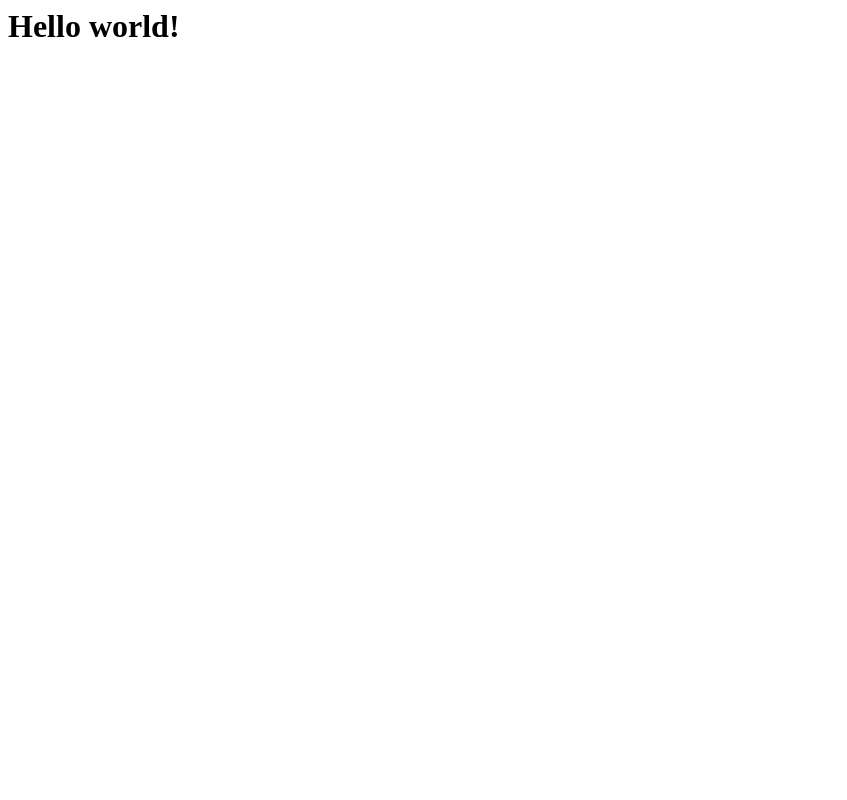
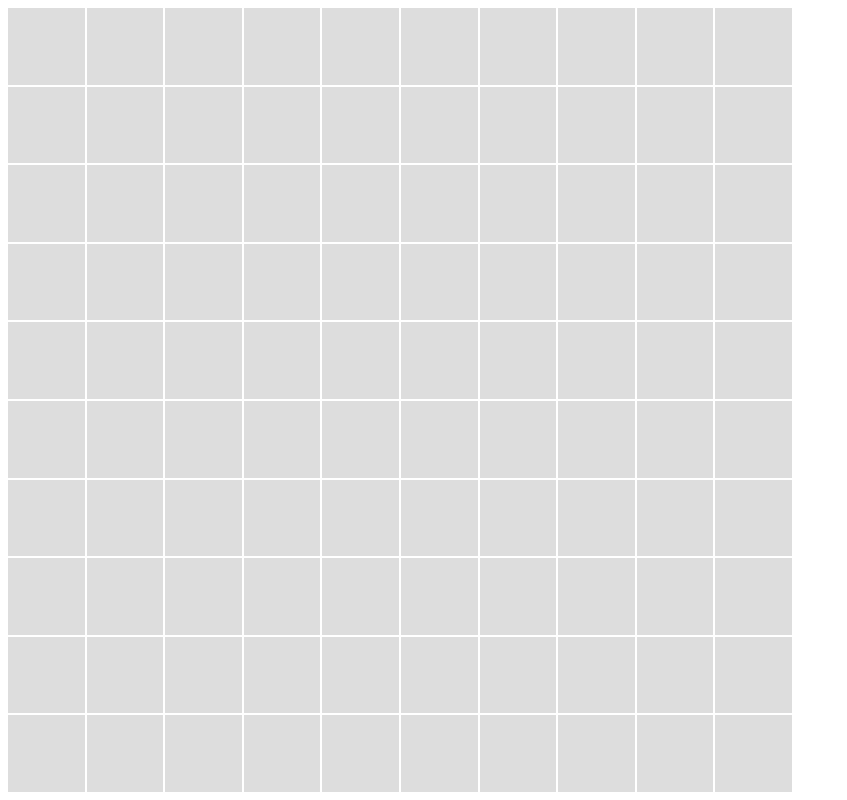
Before and after one commit to canac/maze-creator, a React (Vite) app: page / in a window 1280 px wide. Shown: the whole page, without its empty margins (0-847 px from the left). Built offline with nearby package versions, Linux system fonts and the light colour scheme.

Commit message:
Generate the maze HTML

```diff
--- a/package.json
+++ b/package.json
@@ -8,10 +8,12 @@
     "build": "parcel build"
   },
   "dependencies": {
+    "lodash": "^4.17.21",
     "react": "^17.0.2",
     "react-dom": "^17.0.2"
   },
   "devDependencies": {
+    "@types/lodash": "^4.14.178",
     "@types/react": "^17.0.37",
     "@types/react-dom": "^17.0.11",
     "parcel": "^2.0.1"
--- a/src/App.tsx
+++ b/src/App.tsx
@@ -1,3 +1,23 @@
+import { range } from 'lodash';
+import { useState, CSSProperties } from 'react';
+import Maze from './Maze';
+
+type CSSPropertiesWithVars = CSSProperties & { '--maze-columns': number };
+
 export function App() {
-  return <h1>Hello world!</h1>;
+  const [maze, setMaze] = useState(new Maze({ width: 10, height: 10 }));
+
+  const dimensions = maze.getDimensions();
+  return (
+    <div
+      className="maze"
+      style={{ '--maze-columns': dimensions.width } as CSSPropertiesWithVars}
+    >
+      {range(dimensions.height).map((y) =>
+        range(dimensions.width).map((x) => (
+          <div key={`${x},${y}`} className="cell top-wall" />
+        )),
+      )}
+    </div>
+  );
 }
--- a/src/Maze.ts
+++ b/src/Maze.ts
@@ -1,13 +1,13 @@
 import { range } from 'lodash';
 
-enum Side {
+export enum Side {
   Top,
   Left,
   Bottom,
   Right,
 }
 
-type Dimensions = {
+export type Dimensions = {
   width: number;
   height: number;
 };
@@ -37,8 +37,8 @@ export default class Maze {
   constructor(dimensions: Dimensions) {
     this.#dimensions = { ...dimensions };
 
-    const verticalDimensions = this.#verticalDimensions();
-    const horizontalDimensions = this.#horizontalDimensions();
+    const verticalDimensions = this.getVerticalDimensions();
+    const horizontalDimensions = this.getHorizontalDimensions();
     this.#walls = range(
       0,
       verticalDimensions.width * verticalDimensions.height +
@@ -46,8 +46,14 @@ export default class Maze {
     ).map(() => false);
   }
 
+  // Return the dimensions of the maze
+  getDimensions(): Dimensions {
+    // Clone the dimensions so they can't be mutated
+    return { ...this.#dimensions };
+  }
+
   // Return the dimensions of the grid of vertical walls
-  #verticalDimensions(): Dimensions {
+  getVerticalDimensions(): Dimensions {
     return {
       width: this.#dimensions.width + 1,
       height: this.#dimensions.height,
@@ -55,7 +61,7 @@ export default class Maze {
   }
 
   // Return the dimensions of the grid of horizontal walls
-  #horizontalDimensions(): Dimensions {
+  getHorizontalDimensions(): Dimensions {
     return {
       width: this.#dimensions.width,
       height: this.#dimensions.height + 1,
@@ -71,19 +77,19 @@ export default class Maze {
       // Normalize right walls to the corresponding top left wall
       return this.#coordinateToIndex({ x: x + 1, y, side: Side.Left });
     } else if (side === Side.Top) {
-      const dimensions = this.#horizontalDimensions();
+      const dimensions = this.getHorizontalDimensions();
       if (x >= dimensions.width || y >= dimensions.height) {
         throw new Error('Coordinate out of bounds');
       }
 
       return x + y * dimensions.width;
     } else if (side === Side.Left) {
-      const dimensions = this.#horizontalDimensions();
+      const dimensions = this.getHorizontalDimensions();
       if (x >= dimensions.width || y >= dimensions.height) {
         throw new Error('Coordinate out of bounds');
       }
 
-      const verticalDimensions = this.#verticalDimensions();
+      const verticalDimensions = this.getVerticalDimensions();
       return (
         // All vertical walls are stored before the horizontal walls
         verticalDimensions.width * verticalDimensions.height +
@@ -98,8 +104,11 @@ export default class Maze {
     return this.#walls[this.#coordinateToIndex({ x, y, side })];
   }
 
-  // Set the presence of a wall at the specified coordinates
-  set(x: number, y: number, side: Side, value: boolean) {
-    this.#walls[this.#coordinateToIndex({ x, y, side })] = value;
+  // Return a new maze that clones the existing maze but with the presence of a wall set at the specified coordinates
+  set(x: number, y: number, side: Side, value: boolean): Maze {
+    const maze = new Maze(this.#dimensions);
+    maze.#walls = this.#walls.slice(0);
+    maze.#walls[this.#coordinateToIndex({ x, y, side })] = value;
+    return maze;
   }
 }
--- a/src/index.html
+++ b/src/index.html
@@ -3,9 +3,10 @@
     <meta charset="UTF-8" />
     <meta name="viewport" content="width=device-width, initial-scale=1.0" />
     <title>Maze Creator</title>
+    <link rel="stylesheet" href="styles.css" />
+    <script type="module" src="index.tsx"></script>
   </head>
   <body>
     <div id="app"></div>
-    <script type="module" src="index.tsx"></script>
   </body>
 </html>
--- /dev/null
+++ b/src/styles.css
@@ -0,0 +1,30 @@
+body {
+  --global-margin: 8px;
+  margin: var(--global-margin);
+}
+
+.maze {
+  --dimensions: calc(
+    min(100vw - var(--global-margin) * 2, 100vh - var(--global-margin) * 2)
+  );
+  display: grid;
+  grid-auto-rows: 1fr;
+  grid-gap: 2px;
+  grid-template-columns: repeat(var(--maze-columns), 1fr);
+  width: var(--dimensions);
+  height: var(--dimensions);
+}
+
+.cell {
+  background-color: #dddddd;
+  aspect-ratio: 1 / 1;
+  min-width: 3em;
+}
+
+.cell .top-wall {
+  border-top: 3px solid black;
+}
+
+.cell .left-wall {
+  border-left: 3px solid black;
+}
```
Also changed, not shown: 1 other file (tests, documents, lock files or other folders).
